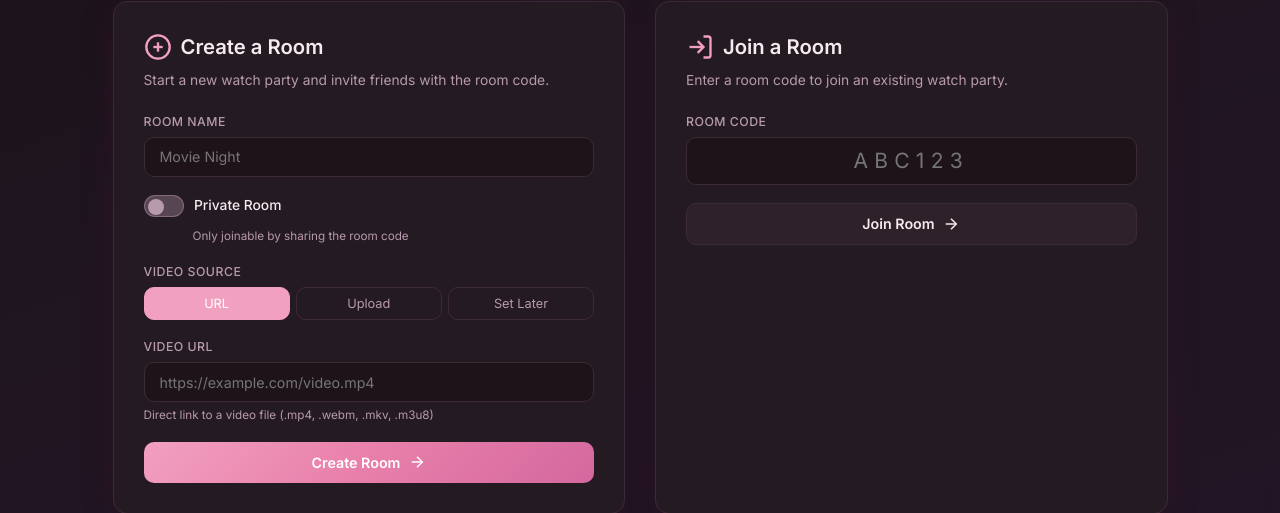
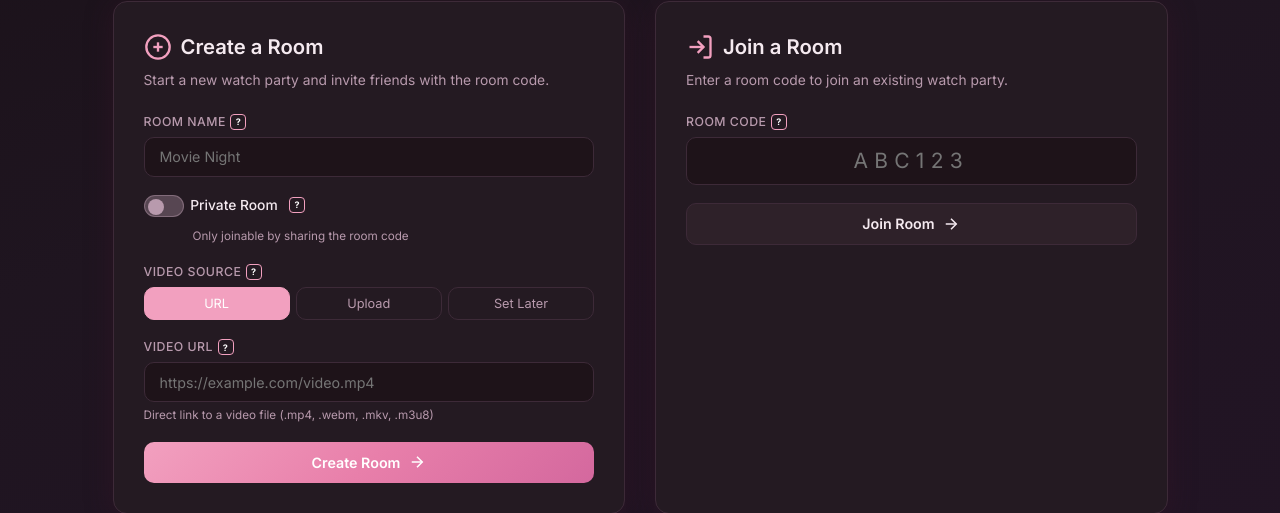
Before and after one commit to CasRepoClone/SnuggleStream, a FastAPI app: page / in a window 1280 px wide. Shown: the part 243-756 px from the top of the page. Run offline with FastAPI, Linux system fonts and the light colour scheme.

Commit message:
Added helper icons

```diff
--- a/static/css/style.css
+++ b/static/css/style.css
@@ -229,6 +229,85 @@ input:focus, select:focus {
 }
 .toggle-group .hint {
     margin-left: calc(40px + .6rem);
+}
+
+/* Help tooltip */
+.help-wrap {
+    position: relative;
+    display: inline-flex;
+    align-items: center;
+    gap: .45rem;
+}
+.help-icon {
+    display: inline-flex;
+    align-items: center;
+    justify-content: center;
+    margin-left: .3rem;
+    width: 16px;
+    min-width: 16px;
+    height: 16px;
+    border: 1.5px solid var(--primary);
+    border-radius: 4px;
+    background: transparent;
+    color: #fff;
+    font-size: .6rem;
+    font-weight: 700;
+    line-height: 1;
+    cursor: help;
+    flex-shrink: 0;
+    transition: background .2s;
+    position: relative;
+    top: -1px;
+    text-align: center;
+    padding: 0;
+    vertical-align: middle;
+}
+.help-icon:hover {
+    background: rgba(242,160,191,.15);
+}
+.help-icon {
+    position: relative;
+}
+.help-tip {
+    position: absolute;
+    left: calc(100% + 8px);
+    top: 50%;
+    transform: translateY(-50%) scale(.95);
+    background: rgba(36, 26, 34, 0.70);
+    backdrop-filter: blur(12px);
+    -webkit-backdrop-filter: blur(12px);
+    color: var(--text);
+    font-size: .78rem;
+    font-weight: 400;
+    text-transform: none;
+    letter-spacing: normal;
+    line-height: 1.4;
+    padding: .5rem .7rem;
+    border-radius: var(--radius-sm);
+    border: 1px solid var(--border);
+    white-space: nowrap;
+    z-index: 100;
+    pointer-events: none;
+    opacity: 0;
+    visibility: hidden;
+    transition: opacity .25s ease, transform .25s ease, visibility .25s;
+}
+.help-icon:hover .help-tip {
+    opacity: 1;
+    visibility: visible;
+    transform: translateY(-50%) scale(1);
+}
+@media (max-width: 768px) {
+    .help-tip {
+        left: 0;
+        top: calc(100% + 6px);
+        transform: translateY(0) scale(.95);
+        white-space: normal;
+        min-width: 180px;
+    }
+    .help-icon:hover .help-tip {
+        transform: translateY(0) scale(1);
+    }
 }
 
 /* Source tabs */
--- a/templates/index.html
+++ b/templates/index.html
@@ -100,19 +100,20 @@
                     <p class="card-desc">Start a new watch party and invite friends with the room code.</p>
                     <form id="createForm" class="form">
                         <div class="form-group">
-                            <label for="roomName">Room Name</label>
+                            <label for="roomName" class="help-wrap">Room Name<span class="help-icon">?<span class="help-tip">Give your watch party a name so friends can recognise it</span></span></label>
                             <input type="text" id="roomName" placeholder="Movie Night" maxlength="20" required>
                         </div>
                         <div class="form-group toggle-group">
-                            <label class="toggle-label" for="privateToggle">
+                            <label class="toggle-label help-wrap" for="privateToggle">
                                 <input type="checkbox" id="privateToggle">
                                 <span class="toggle-switch"></span>
                                 <span class="toggle-text">Private Room</span>
+                                <span class="help-icon">?<span class="help-tip">Private rooms won't appear in the public list — only people with the code can join</span></span>
                             </label>
                             <span class="hint">Only joinable by sharing the room code</span>
                         </div>
                         <div class="form-group">
-                            <label>Video Source</label>
+                            <label class="help-wrap">Video Source<span class="help-icon">?<span class="help-tip">Choose how to provide the video: paste a URL, upload a file, or set it after creating the room</span></span></label>
                             <div class="source-tabs">
                                 <button type="button" class="tab active" data-source="url">URL</button>
                                 <button type="button" class="tab" data-source="file">Upload</button>
@@ -120,12 +121,12 @@
                             </div>
                         </div>
                         <div class="form-group source-panel" id="urlPanel">
-                            <label for="videoUrl">Video URL</label>
+                            <label for="videoUrl" class="help-wrap">Video URL<span class="help-icon">?<span class="help-tip">Paste a direct link to a video file (.mp4, .webm, .mkv, .m3u8)</span></span></label>
                             <input type="url" id="videoUrl" placeholder="https://example.com/video.mp4">
                             <span class="hint">Direct link to a video file (.mp4, .webm, .mkv, .m3u8)</span>
                         </div>
                         <div class="form-group source-panel" id="filePanel" style="display: none;">
-                            <label for="videoFile">Upload Video</label>
+                            <label for="videoFile" class="help-wrap">Upload Video<span class="help-icon">?<span class="help-tip">Upload a video file from your device — it will be transcoded for streaming</span></span></label>
                             <div class="file-drop" id="fileDrop">
                                 <svg viewBox="0 0 24 24" fill="none" stroke="currentColor" stroke-width="2">
                                     <path d="M21 15v4a2 2 0 0 1-2 2H5a2 2 0 0 1-2-2v-4"></path>
@@ -161,7 +162,7 @@
                     <p class="card-desc">Enter a room code to join an existing watch party.</p>
                     <form id="joinForm" class="form">
                         <div class="form-group">
-                            <label for="roomCode">Room Code</label>
+                            <label for="roomCode" class="help-wrap">Room Code<span class="help-icon">?<span class="help-tip">Enter the 6-character code shared by the room host</span></span></label>
                             <input type="text" id="roomCode" placeholder="ABC123" maxlength="6"
                                    pattern="[A-Za-z0-9]{6}" style="text-transform: uppercase; letter-spacing: 0.3em; font-size: 1.4rem; text-align: center;" required>
                         </div>
```
